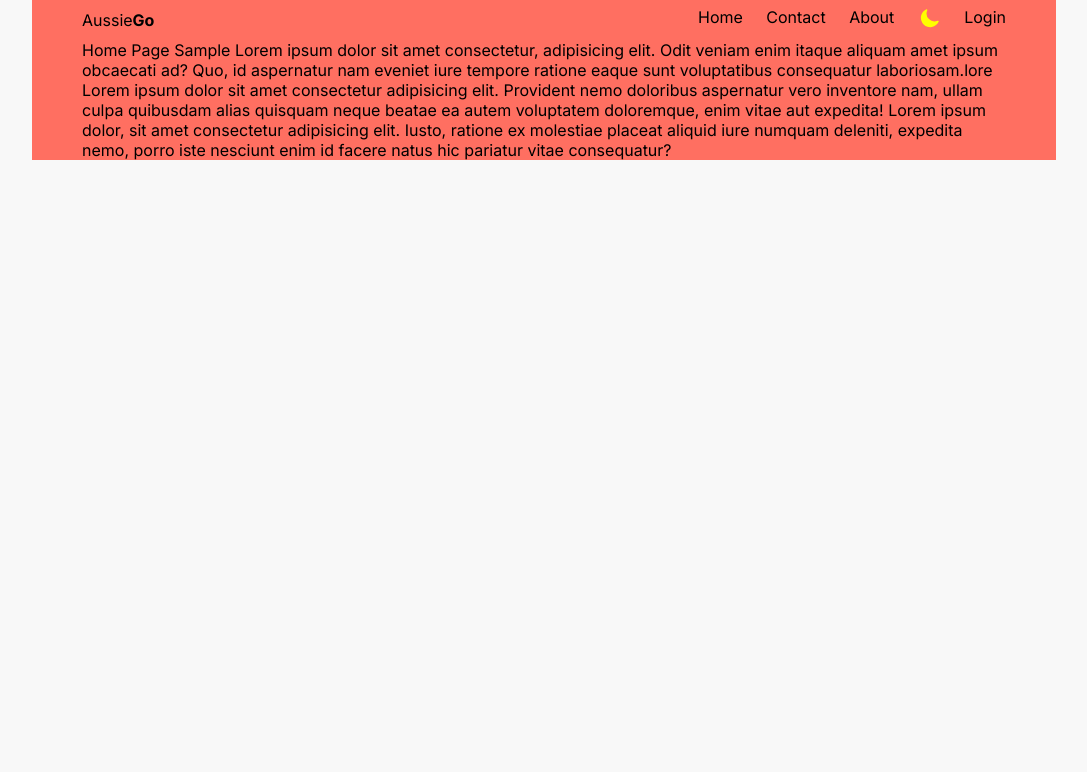
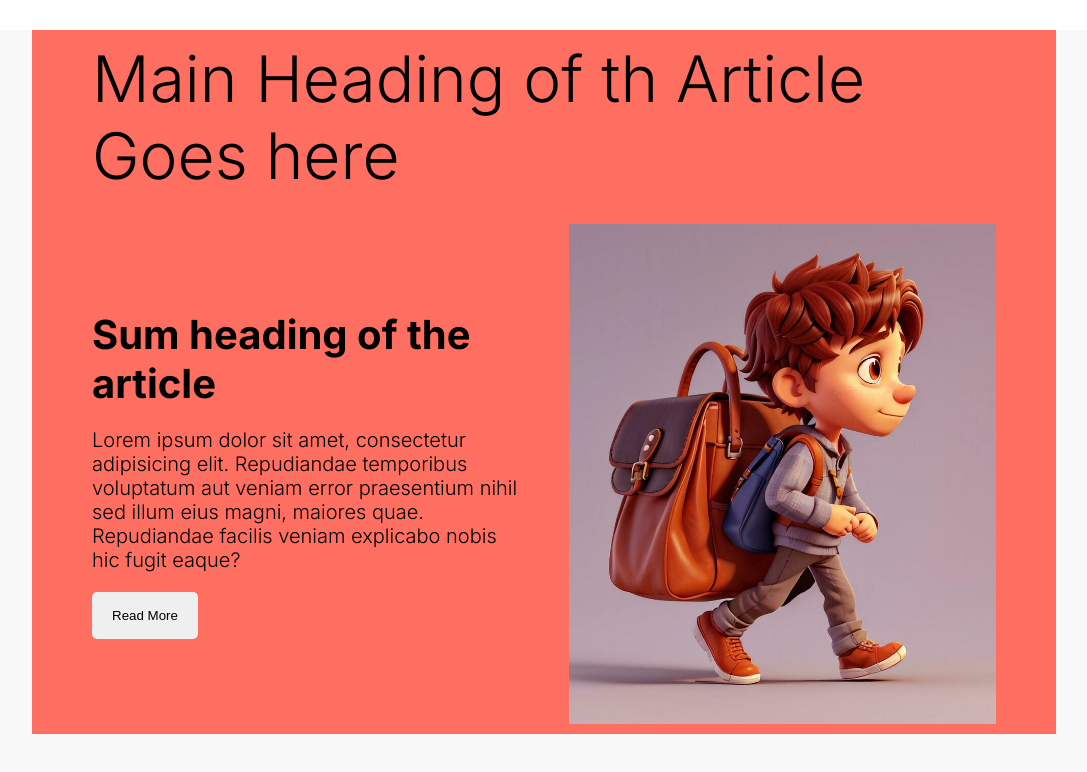
Before and after one commit to Lahirutech/mongodb-nextjs-connection-sample, a Next.js app: page / in a window 1280 px wide. Shown: the top 772 px of the page, without its empty margins (96-1183 px from the left). Built offline with nearby package versions, Linux system fonts and the light colour scheme.

Commit message:
feat(featured post):add section

```diff
--- a/src/app/globals.css
+++ b/src/app/globals.css
@@ -23,6 +23,7 @@ a {
   margin-left: auto;
   margin-right: auto;
   background-color: var(--accent);
+
   padding-left: 70px;
   padding-right: 70px;
 }
--- a/src/app/layout.tsx
+++ b/src/app/layout.tsx
@@ -26,7 +26,7 @@ export default function RootLayout({
           <ThemeProvider>
             <div className="container">
               <div className="wrapper">
-                <Navbar />
+                {/* <Navbar /> */}
                 {children}
               </div>
             </div>
--- a/src/app/page.tsx
+++ b/src/app/page.tsx
@@ -1,19 +1,11 @@
 import Image from "next/image";
 import styles from "./page.module.css";
+import Featured from "@/components/featured/Featured";
 
 export default function Home() {
   return (
     <>
-      Home Page Sample Lorem ipsum dolor sit amet consectetur, adipisicing elit.
-      Odit veniam enim itaque aliquam amet ipsum obcaecati ad? Quo, id
-      aspernatur nam eveniet iure tempore ratione eaque sunt voluptatibus
-      consequatur laboriosam.lore Lorem ipsum dolor sit amet consectetur
-      adipisicing elit. Provident nemo doloribus aspernatur vero inventore nam,
-      ullam culpa quibusdam alias quisquam neque beatae ea autem voluptatem
-      doloremque, enim vitae aut expedita! Lorem ipsum dolor, sit amet
-      consectetur adipisicing elit. Iusto, ratione ex molestiae placeat aliquid
-      iure numquam deleniti, expedita nemo, porro iste nesciunt enim id facere
-      natus hic pariatur vitae consequatur?
+      <Featured />
     </>
   );
 }
--- /dev/null
+++ b/src/components/featured/Featured.tsx
@@ -0,0 +1,32 @@
+import React from "react";
+import styles from "./featured.module.css";
+import Image from "next/image";
+import headrImg from "@public/assets/images/3d-cartoon-boy-character-model-design-free-photo.jpg";
+
+const Featured = () => {
+  return (
+    <div className={styles.container}>
+      <h1 className={styles.articleHead}>
+        Main Heading of th Article Goes here
+      </h1>
+      <div className={styles.articleBody}>
+        <div className={styles.articleDesc}>
+          <h2 className={styles.subhead}>Sum heading of the article</h2>
+          <p className={styles.desc}>
+            Lorem ipsum dolor sit amet, consectetur adipisicing elit.
+            Repudiandae temporibus voluptatum aut veniam error praesentium nihil
+            sed illum eius magni, maiores quae. Repudiandae facilis veniam
+            explicabo nobis hic fugit eaque?
+          </p>
+          <button className={styles.button}>Read More</button>
+        </div>
+        <div className={styles.articleImage}>
+          {" "}
+          <Image alt="" src={headrImg} className={styles.image} fill />
+        </div>
+      </div>
+    </div>
+  );
+};
+
+export default Featured;
--- /dev/null
+++ b/src/components/featured/featured.module.css
@@ -0,0 +1,83 @@
+/* When making the image responsive you can give different
+height in each breakpoint and make the width 100% so it gets responsive.
+or pass it with the sizes prop  */
+.container {
+  margin-top: 30px;
+  padding: 10px;
+}
+.articleHead {
+  font-size: 96px;
+  font-weight: 300;
+}
+.articleBody {
+  display: flex;
+  align-items: center;
+  margin-top: 30px;
+  gap: 50px;
+}
+.articleDesc {
+  flex: 1;
+  display: flex;
+  flex-direction: column;
+  gap: 20px;
+}
+.subhead {
+  font-size: 40px;
+}
+.desc {
+  font-size: 20px;
+  font-weight: 300;
+}
+.button {
+  padding: 16px 20px;
+  border: none;
+  border-radius: 5px;
+  width: max-content;
+}
+.articleImage {
+  flex: 1;
+  height: 500px;
+  width: 100%;
+  position: relative;
+}
+.image {
+  object-fit: cover;
+}
+
+@media screen and (max-width: 1736px) {
+  .articleHead {
+    font-size: 72px;
+  }
+}
+
+@media screen and (max-width: 1336px) {
+  .articleHead {
+    font-size: 64px;
+  }
+}
+
+@media screen and (max-width: 1024px) {
+  .articleHead {
+    font-size: 48px;
+  }
+  .articleBody {
+    flex-direction: column;
+  }
+  .articleImage {
+    height: 450px;
+    flex: none;
+  }
+}
+
+@media screen and (max-width: 768px) {
+  .articleHead {
+    font-size: 36px;
+  }
+}
+
+@media screen and (max-width: 430px) {
+  .articleImage {
+    height: 250px;
+    flex: none;
+  }
+}
```
Also changed, not shown: tsconfig.json (+9 -2 lines), public/assets/images/3d-cartoon-boy-character-model-design-free-photo.jpg (added).
